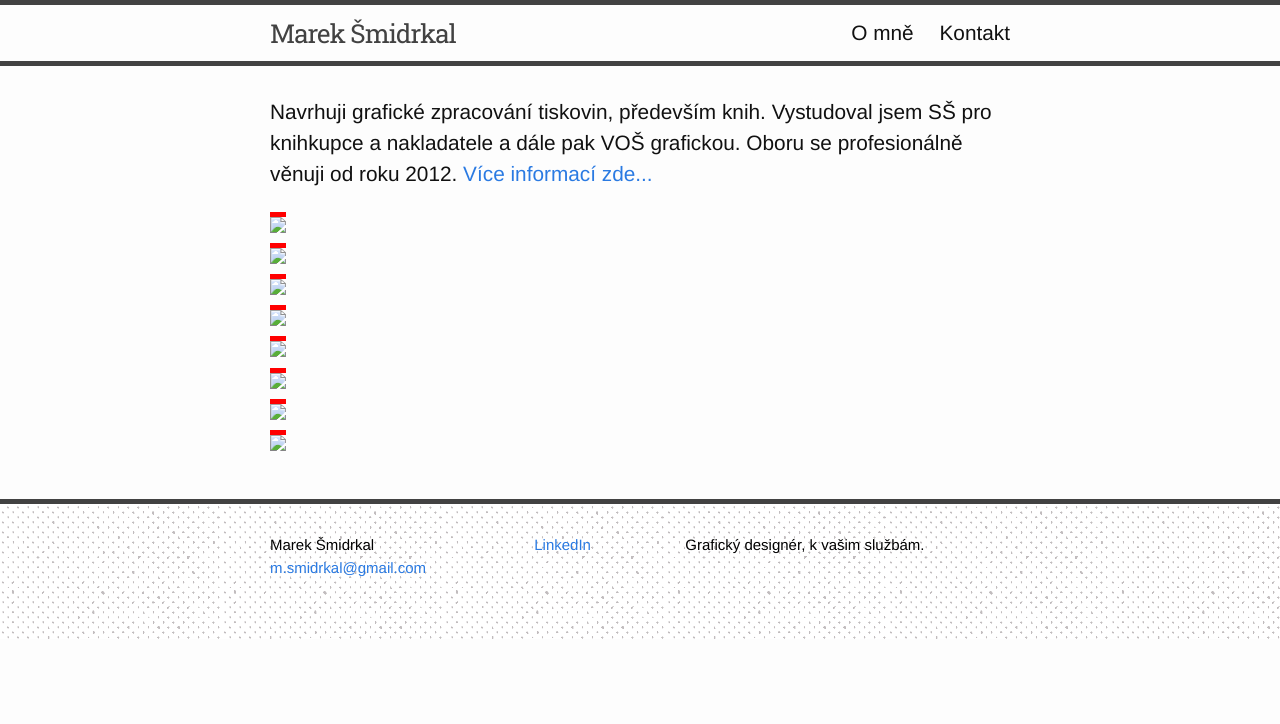
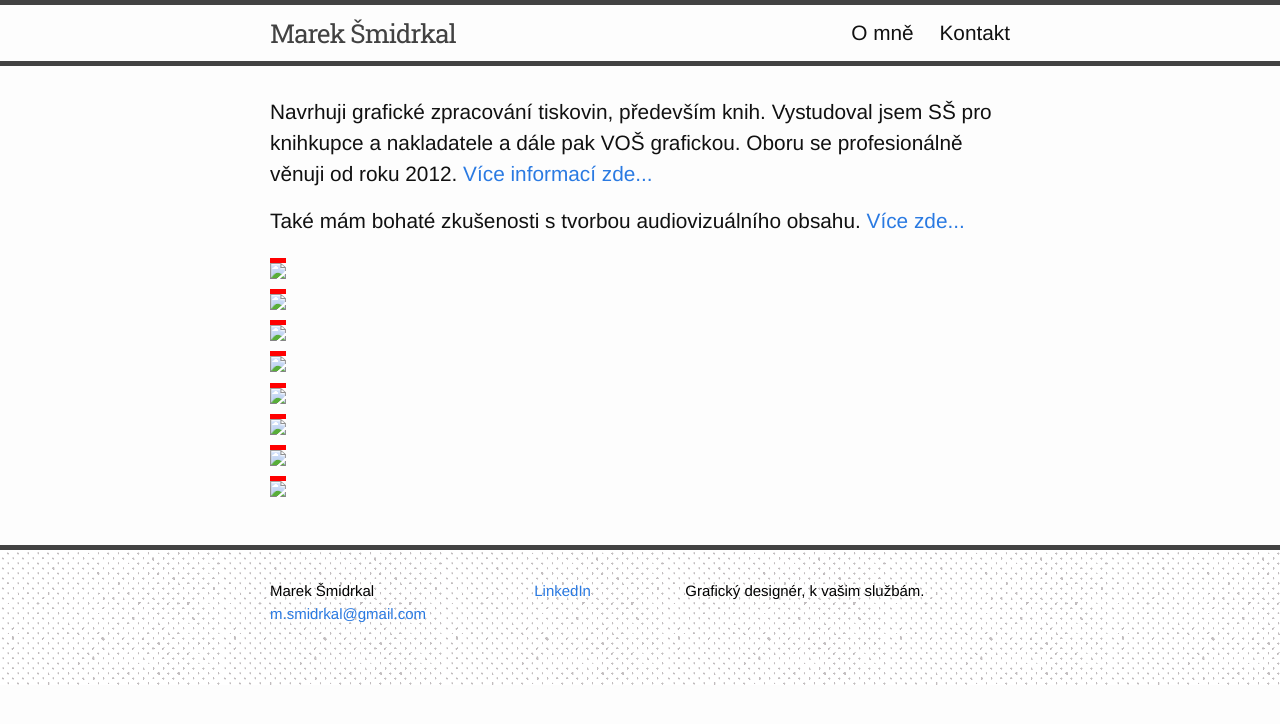
Before and after one commit to shm1ck/my-first-repo.github.io, a Jekyll site: the page built from index.html, in a window 1280 px wide. Shown: the top 724 px of the page. Built offline with Jekyll 4.4.1, drawn with Linux system fonts in a browser that asks for light colours; some web fonts are replaced.

Commit message:
Update index.html

```diff
--- a/index.html
+++ b/index.html
@@ -5,6 +5,7 @@ layout: default
 <div class="home">
 
   <p>Navrhuji grafické zpracování tiskovin, především knih. Vystudoval jsem SŠ pro knihkupce a nakladatele a dále pak VOŠ grafickou. Oboru se profesionálně věnuji od roku 2012. <a href="/O%20mně/">Více informací zde...</a></p>
+  <p>Také mám bohaté zkušenosti s tvorbou audiovizuálního obsahu. <a href="http://mareksmidrkal.cz/video">Více zde...</a></p>
 
   <ul class="post-list">
     {% for post in site.categories.tisk %}
```
